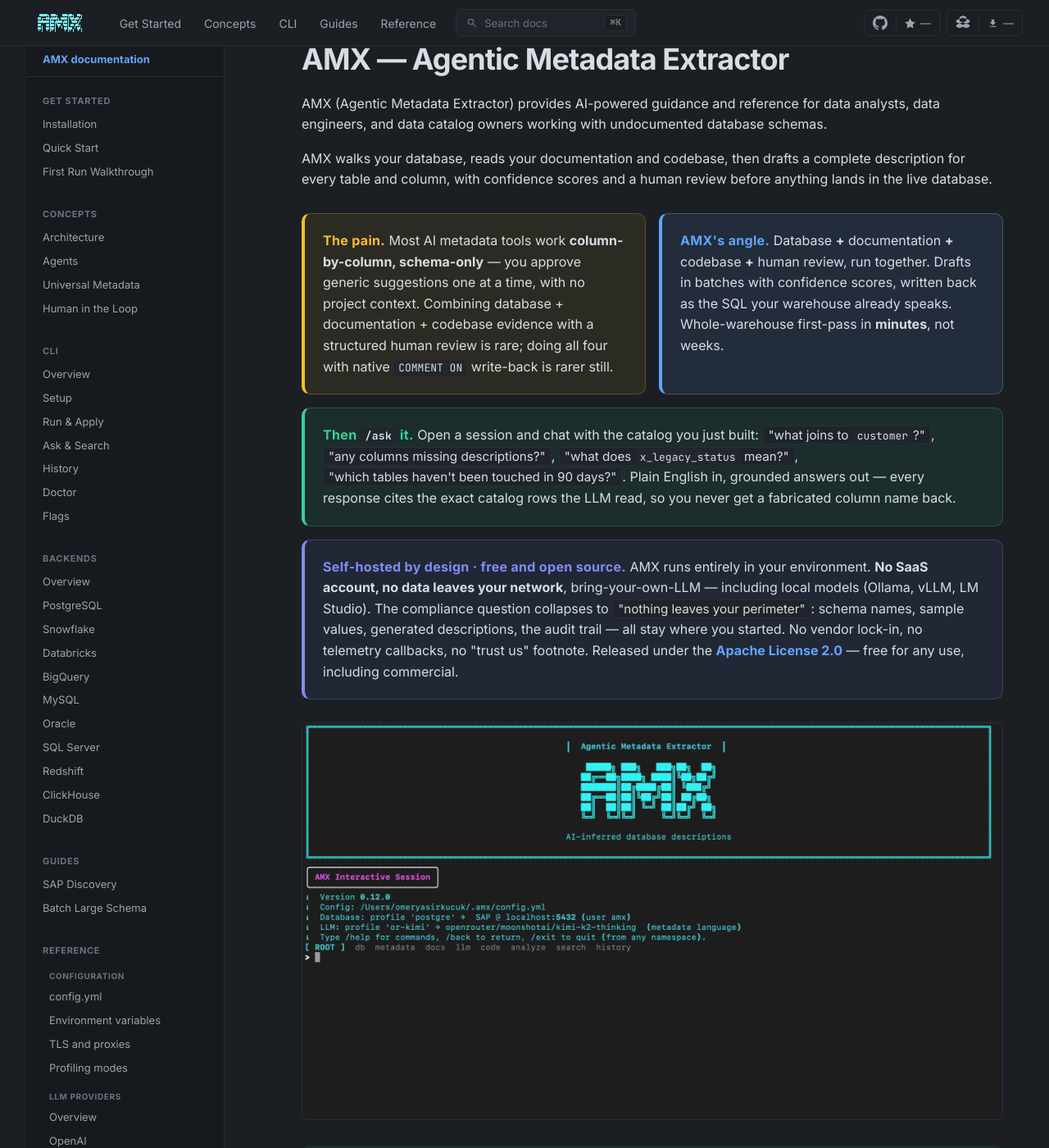
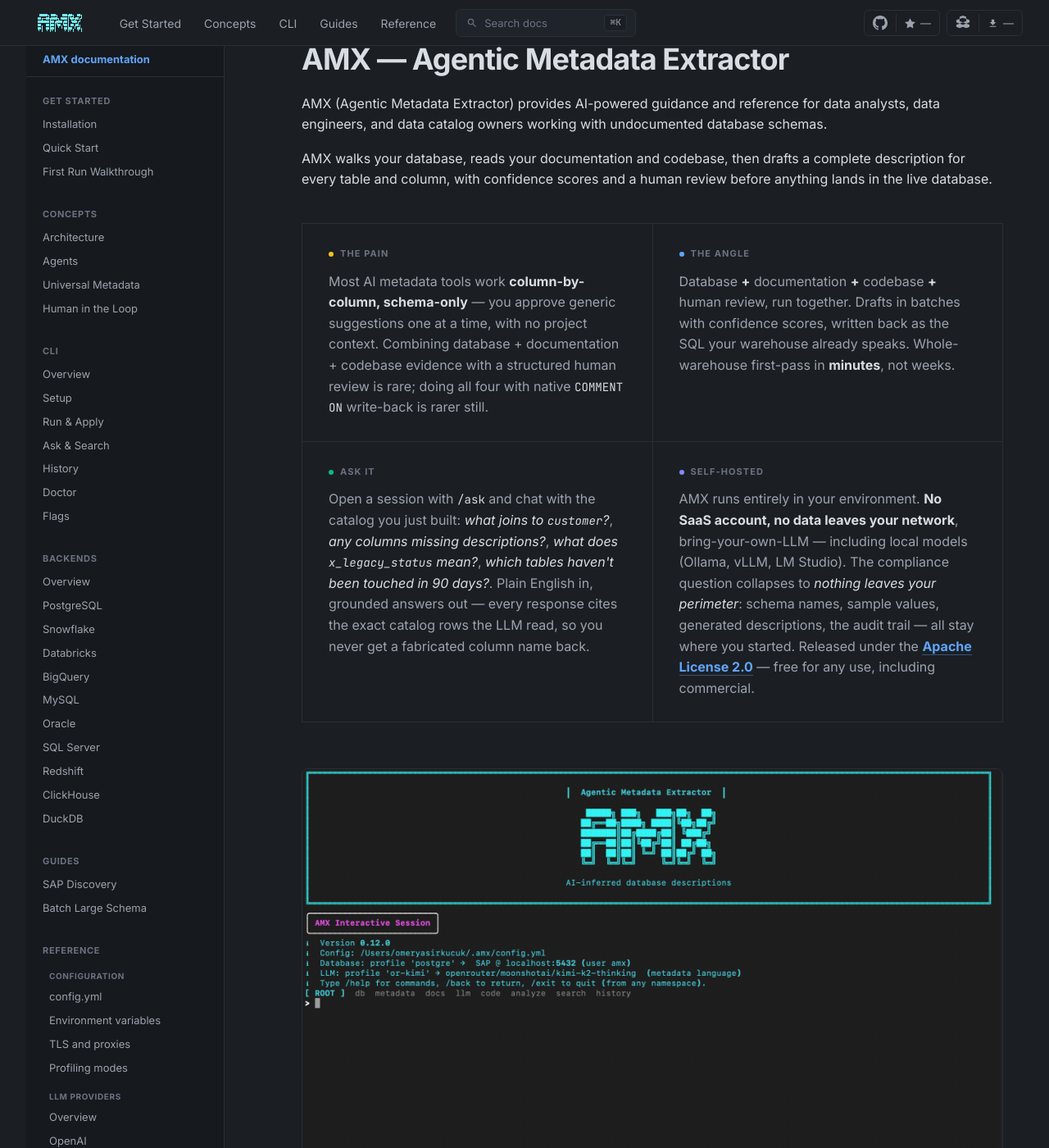
Before and after one commit to omeryasirkucuk/amx-docs, an MkDocs documentation site: the page built from docs/index.md, in a window 1280 px wide and 1400 px high, scrolled down 383 px. Shown: the whole window at 82% size. Built offline with MkDocs 1.6.1 and Material for MkDocs 9.7.7, drawn with Linux system fonts in a browser that asks for light colours; comment, search, counter and statistics services are not loaded.

Commit message:
feat(home): rebuild "why AMX" section as editorial typography
Replace 4 tinted cards (amber/cyan/emerald/indigo backgrounds + thick
left-borders) with hairline-divided 2×2 grid. Bold lead-ins become
small uppercase tracked labels with a 6×6 colored dot — the dot is
the only color, no whole-cell tints. Body text sits below in normal
--text-muted with editorial line-height.

Inline code/em lose their pill treatment: code is plain mono, em is
italic, both inherit normal text color. Cleaner labels in markdown
(The pain / The angle / Ask it / Self-hosted) without trailing periods
or inline code inside labels.

Reads as designed-by-a-human rather than the four-coloured-cards-
per-concept default that AI-prompted CSS tends to produce.

```diff
--- a/docs/index.md
+++ b/docs/index.md
@@ -14,19 +14,23 @@
 <div class="amx-why" markdown>
 
 <div class="amx-why__pain" markdown>
-**The pain.** Most AI metadata tools work **column-by-column, schema-only** — you approve generic suggestions one at a time, with no project context. Combining database + documentation + codebase evidence with a structured human review is rare; doing all four with native `COMMENT ON` write-back is rarer still.
+**The pain**
+Most AI metadata tools work **column-by-column, schema-only** — you approve generic suggestions one at a time, with no project context. Combining database + documentation + codebase evidence with a structured human review is rare; doing all four with native `COMMENT ON` write-back is rarer still.
 </div>
 
 <div class="amx-why__angle" markdown>
-**AMX's angle.** Database **+** documentation **+** codebase **+** human review, run together. Drafts in batches with confidence scores, written back as the SQL your warehouse already speaks. Whole-warehouse first-pass in **minutes**, not weeks.
+**The angle**
+Database **+** documentation **+** codebase **+** human review, run together. Drafts in batches with confidence scores, written back as the SQL your warehouse already speaks. Whole-warehouse first-pass in **minutes**, not weeks.
 </div>
 
 <div class="amx-why__ask" markdown>
-**Then `/ask` it.** Open a session and chat with the catalog you just built: *"what joins to `customer`?"*, *"any columns missing descriptions?"*, *"what does `x_legacy_status` mean?"*, *"which tables haven't been touched in 90 days?"*. Plain English in, grounded answers out — every response cites the exact catalog rows the LLM read, so you never get a fabricated column name back.
+**Ask it**
+Open a session with `/ask` and chat with the catalog you just built: *what joins to `customer`?*, *any columns missing descriptions?*, *what does `x_legacy_status` mean?*, *which tables haven't been touched in 90 days?*. Plain English in, grounded answers out — every response cites the exact catalog rows the LLM read, so you never get a fabricated column name back.
 </div>
 
 <div class="amx-why__compliance" markdown>
-**Self-hosted by design · free and open source.** AMX runs entirely in your environment. **No SaaS account, no data leaves your network**, bring-your-own-LLM — including local models (Ollama, vLLM, LM Studio). The compliance question collapses to *"nothing leaves your perimeter"*: schema names, sample values, generated descriptions, the audit trail — all stay where you started. No vendor lock-in, no telemetry callbacks, no "trust us" footnote. Released under the **[Apache License 2.0](https://github.com/omeryasirkucuk/amx/blob/main/LICENSE)** — free for any use, including commercial.
+**Self-hosted**
+AMX runs entirely in your environment. **No SaaS account, no data leaves your network**, bring-your-own-LLM — including local models (Ollama, vLLM, LM Studio). The compliance question collapses to *nothing leaves your perimeter*: schema names, sample values, generated descriptions, the audit trail — all stay where you started. Released under the **[Apache License 2.0](https://github.com/omeryasirkucuk/amx/blob/main/LICENSE)** — free for any use, including commercial.
 </div>
 
 </div>
--- a/docs/stylesheets/extra.css
+++ b/docs/stylesheets/extra.css
@@ -1295,131 +1295,143 @@
    Left column is the pain point (amber accent — drawing attention),
    right column is AMX's response (cyan accent — on-brand). */
 
+/* Editorial 2-column grid, no card backgrounds, hairline dividers
+   between cells. Row 1: pain | angle. Row 2: /ask | self-hosted.
+   Each cell carries a small uppercase label with a single-pixel
+   accent dot — the only color in the section. Body text is the
+   normal --text-muted, no tinted backgrounds.
+   This pattern reads as "designed by a human" rather than the four-
+   coloured-cards-per-concept default that AI-prompted CSS tends to
+   produce. */
 .md-typeset .amx-why {
   display: grid;
   grid-template-columns: 1fr 1fr;
-  gap: 16px;
-  margin: 28px 0;
-}
-.md-typeset .amx-why__ask {
-  /* Span the full row beneath pain + angle, giving /ask its own beat
-     in the narrative arc (problem → angle → outcome). */
-  grid-column: 1 / -1;
+  gap: 0;
+  margin: 40px 0 56px;
+  border-top: 1px solid var(--border);
+  border-left: 1px solid var(--border);
 }
 .md-typeset .amx-why__pain,
 .md-typeset .amx-why__angle,
 .md-typeset .amx-why__ask,
 .md-typeset .amx-why__compliance {
-  border-radius: 10px;
-  padding: 20px 22px;
-  font-size: 14px;
-  line-height: 1.6;
-}
-.md-typeset .amx-why__pain {
-  background: rgba(245, 158, 11, 0.06);
-  border: 1px solid rgba(245, 158, 11, 0.25);
-  border-left: 4px solid #F59E0B;
-}
-.md-typeset .amx-why__pain strong:first-child {
-  color: #F59E0B;
-  letter-spacing: 0.02em;
-}
-[data-md-color-scheme="slate"] .md-typeset .amx-why__pain {
-  background: rgba(251, 191, 36, 0.08);
-  border-color: rgba(251, 191, 36, 0.25);
-  border-left-color: #FBBF24;
-}
-[data-md-color-scheme="slate"] .md-typeset .amx-why__pain strong:first-child {
-  color: #FBBF24;
-}
-
-.md-typeset .amx-why__angle {
-  background: var(--accent-soft);
-  border: 1px solid rgba(120, 241, 242, 0.25);
-  border-left: 4px solid var(--accent);
-}
-.md-typeset .amx-why__angle strong:first-child {
-  color: var(--accent);
-  letter-spacing: 0.02em;
-}
-
-/* Third box — /ask, emerald accent (third distinct color for the
-   third narrative beat: problem → angle → outcome).
-   Spans the full row beneath the first two via grid-column: 1 / -1. */
-.md-typeset .amx-why__ask {
-  background: rgba(16, 185, 129, 0.06);
-  border: 1px solid rgba(16, 185, 129, 0.25);
-  border-left: 4px solid #10B981;
-}
-.md-typeset .amx-why__ask strong:first-child {
-  color: #10B981;
-  letter-spacing: 0.02em;
-}
-
-/* Fourth box — self-hosted/compliance, indigo accent (distinct from
-   the other three: amber pain, cyan angle, emerald ask). Indigo
-   carries a "trust / security" semantic that compliance teams read. */
+  background: transparent;
+  border: none;
+  border-right: 1px solid var(--border);
+  border-bottom: 1px solid var(--border);
+  border-radius: 0;
+  padding: 28px 32px;
+  font-size: 14.5px;
+  line-height: 1.65;
+  color: var(--text-muted);
+}
+/* Reset the override that put /ask + compliance on full rows */
+.md-typeset .amx-why__ask,
 .md-typeset .amx-why__compliance {
-  background: rgba(99, 102, 241, 0.06);
-  border: 1px solid rgba(99, 102, 241, 0.25);
-  border-left: 4px solid #6366F1;
-  grid-column: 1 / -1;
-}
+  grid-column: auto;
+}
+
+/* Bold lead-in becomes a small uppercase label on its own line, with
+   a colored dot. The colors stay (per-section accent), but they're
+   on a 6×6 dot + 11px tracked label, not a whole tinted box. */
+.md-typeset .amx-why__pain strong:first-child,
+.md-typeset .amx-why__angle strong:first-child,
+.md-typeset .amx-why__ask strong:first-child,
 .md-typeset .amx-why__compliance strong:first-child {
-  color: #6366F1;
-  letter-spacing: 0.02em;
-}
-[data-md-color-scheme="slate"] .md-typeset .amx-why__compliance {
-  background: rgba(129, 140, 248, 0.08);
-  border-color: rgba(129, 140, 248, 0.25);
-  border-left-color: #818CF8;
-}
-[data-md-color-scheme="slate"] .md-typeset .amx-why__compliance strong:first-child {
-  color: #818CF8;
-}
-.md-typeset .amx-why__compliance em {
-  /* Reuse the inline-quote treatment from the /ask box for the
-     "nothing leaves your perimeter" callout. */
-  font-style: normal;
-  color: var(--text);
-  background: var(--bg-elevated);
-  padding: 1px 6px;
-  border-radius: 4px;
-  font-size: 0.95em;
-  border: 1px solid var(--border);
-  white-space: nowrap;
-}
-.md-typeset .amx-why__compliance p { margin: 0; }
-.md-typeset .amx-why__ask em {
-  font-style: normal;
-  color: var(--text);
-  background: var(--bg-elevated);
-  padding: 1px 6px;
-  border-radius: 4px;
-  font-size: 0.95em;
-  border: 1px solid var(--border);
-  white-space: nowrap;
-}
-[data-md-color-scheme="slate"] .md-typeset .amx-why__ask {
-  background: rgba(52, 211, 153, 0.08);
-  border-color: rgba(52, 211, 153, 0.25);
-  border-left-color: #34D399;
-}
-[data-md-color-scheme="slate"] .md-typeset .amx-why__ask strong:first-child {
-  color: #34D399;
-}
-
+  display: flex;
+  align-items: center;
+  gap: 8px;
+  margin-bottom: 12px;
+  width: fit-content;
+  font-size: 11px;
+  font-weight: 600;
+  letter-spacing: 0.1em;
+  text-transform: uppercase;
+  color: var(--text-faint);
+}
+.md-typeset .amx-why__pain strong:first-child::before,
+.md-typeset .amx-why__angle strong:first-child::before,
+.md-typeset .amx-why__ask strong:first-child::before,
+.md-typeset .amx-why__compliance strong:first-child::before {
+  content: "";
+  display: inline-block;
+  width: 6px;
+  height: 6px;
+  border-radius: 50%;
+  flex-shrink: 0;
+}
+.md-typeset .amx-why__pain strong:first-child::before        { background: #F59E0B; }
+.md-typeset .amx-why__angle strong:first-child::before       { background: var(--accent); }
+.md-typeset .amx-why__ask strong:first-child::before         { background: #10B981; }
+.md-typeset .amx-why__compliance strong:first-child::before  { background: #818CF8; }
+
+[data-md-color-scheme="slate"] .md-typeset .amx-why__pain strong:first-child::before {
+  background: #FBBF24;
+}
+
+/* Body paragraph — full width below the label, normal weight, slightly
+   bigger than the label for hierarchy */
 .md-typeset .amx-why__pain p,
 .md-typeset .amx-why__angle p,
-.md-typeset .amx-why__ask p {
+.md-typeset .amx-why__ask p,
+.md-typeset .amx-why__compliance p {
   margin: 0;
-}
+  color: var(--text-muted);
+}
+
+/* Inline italics — quoted phrases / example queries. Editorial style:
+   stay italic, slightly more emphasis than body, no background/border. */
+.md-typeset .amx-why em {
+  font-style: italic;
+  color: var(--text);
+  background: transparent;
+  border: none;
+  padding: 0;
+}
+/* Inline code inside .amx-why — slightly smaller, no background.
+   The em wrapper around a code element (e.g. *what joins to `customer`?*)
+   gets the italic and the inner `customer` keeps its mono treatment. */
+.md-typeset .amx-why code {
+  font-size: 0.88em;
+  background: transparent;
+  padding: 0;
+  border: none;
+  color: var(--text);
+}
+
+/* Strong emphasis inside body paragraphs (the "Apache License 2.0"
+   link, "No SaaS account, no data leaves your network", etc.) keeps
+   the bolder treatment without being a section-label */
+.md-typeset .amx-why p strong {
+  color: var(--text);
+  font-weight: 600;
+}
+.md-typeset .amx-why p a {
+  color: var(--accent);
+  text-decoration: none;
+  border-bottom: 1px solid color-mix(in srgb, var(--accent) 40%, transparent);
+  transition: border-color 120ms ease;
+}
+.md-typeset .amx-why p a:hover {
+  border-bottom-color: var(--accent);
+}
+
 @media (max-width: 768px) {
-  .md-typeset .amx-why { grid-template-columns: 1fr; gap: 12px; margin: 20px 0; }
+  .md-typeset .amx-why {
+    grid-template-columns: 1fr;
+    margin: 28px 0;
+  }
   .md-typeset .amx-why__pain,
   .md-typeset .amx-why__angle,
   .md-typeset .amx-why__ask,
-  .md-typeset .amx-why__compliance { padding: 16px 18px; font-size: 13px; }
+  .md-typeset .amx-why__compliance {
+    padding: 22px 0;
+    border-right: none;
+    border-left: none;
+  }
+  .md-typeset .amx-why {
+    border-left: none;
+  }
 }
 
 /* ───────────── Hero flow diagram on the home page (above H1) ─────── */
```
